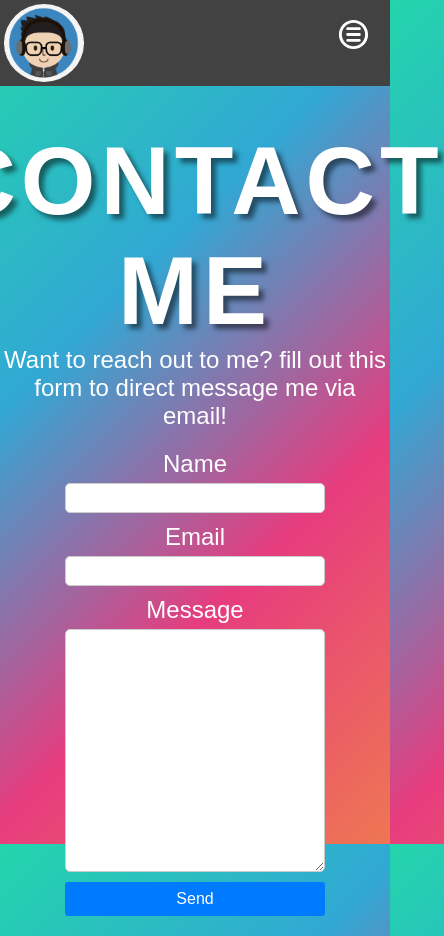
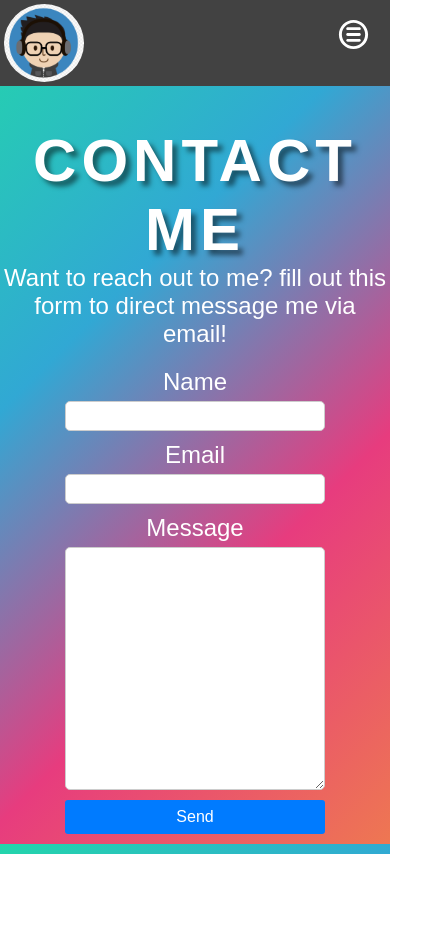
Before and after one commit to CJFeagin33/JustinPortfolio, a React (Vite) app: page /contactMe in a window 390 px wide. Shown: the whole page, 444 px wide, since content can reach past the window. After the commit the page ends 854 px from the top, so only its background shows below. Built offline with nearby package versions, Linux system fonts and the light colour scheme.

Commit message:
added mobile responsiveness to contact me page

```diff
--- a/src/components/ContactMe/index.css
+++ b/src/components/ContactMe/index.css
@@ -79,3 +79,21 @@
     font-weight: bold;
     font-style: italic;
 }
+
+@media (max-width: 510px) {
+    .contact-container h1 {
+        font-size: 80px;
+    }
+}
+
+@media (max-width: 428px) {
+    .contact-container h1 {
+        font-size: 60px;
+    }
+}
+
+@media (max-width: 330px) {
+    .contact-container h1 {
+        font-size: 40px;
+    }
+}
```
